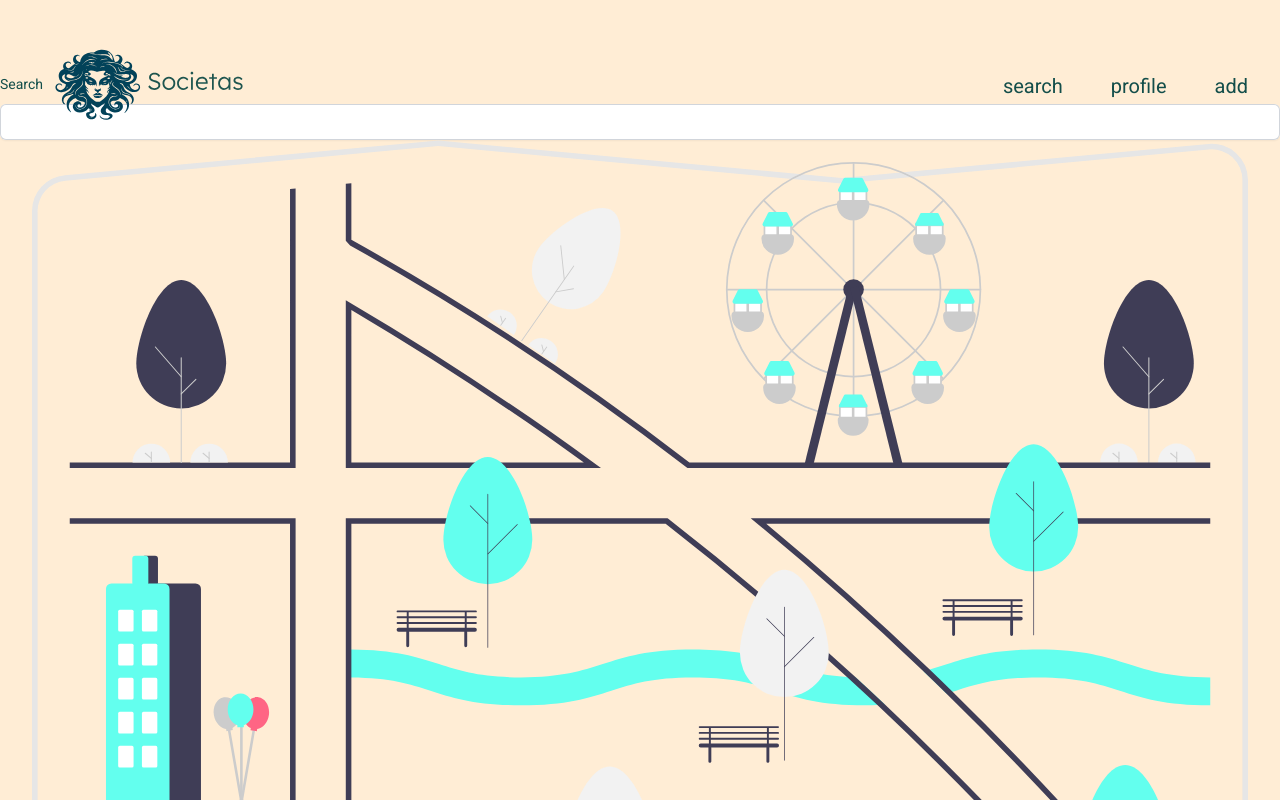
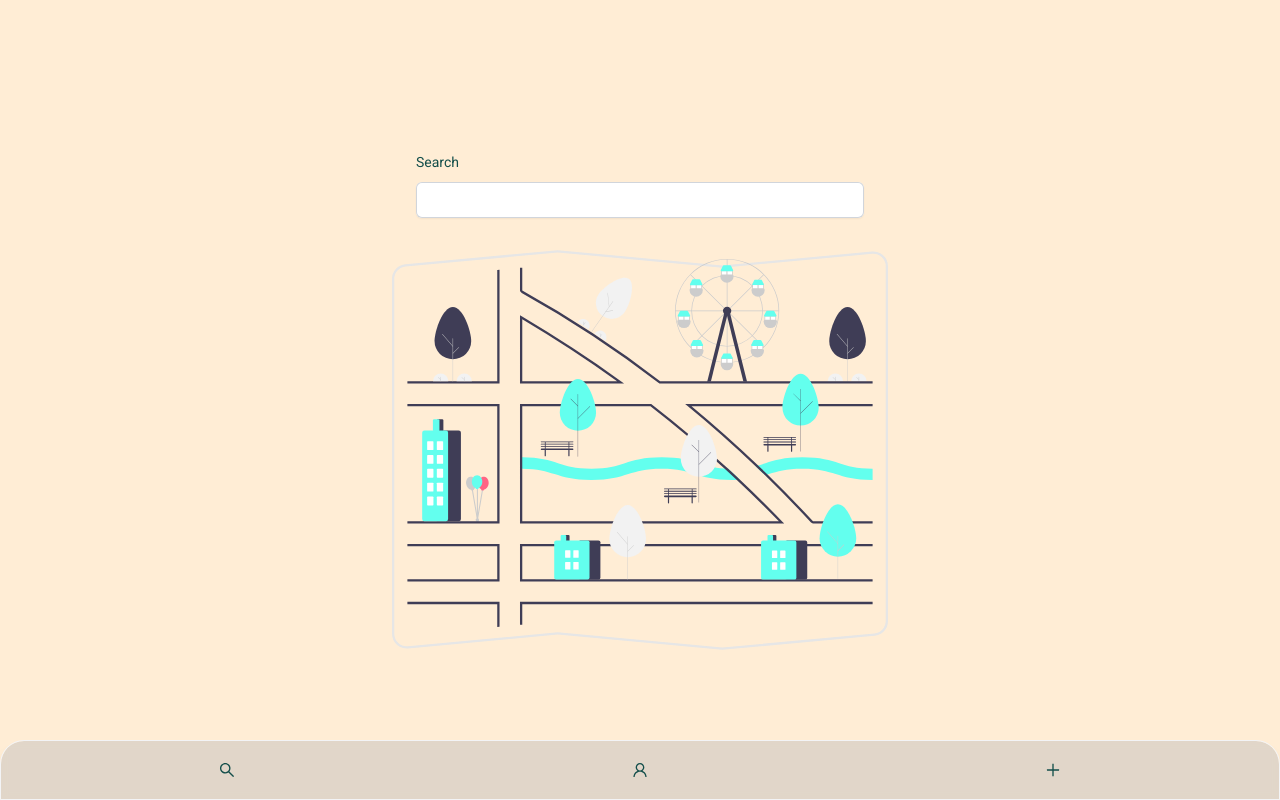
Before and after one commit to hopeVaughn/p2p, a React (Vite) app in the folder apps/client/: page / in a window 1280 px wide. Shown: the top 800 px of the page. Built offline with nearby package versions, Linux system fonts and the light colour scheme.

Commit message:
add react-icons and adjust search page

```diff
--- a/apps/client/package.json
+++ b/apps/client/package.json
@@ -15,6 +15,7 @@
     "postcss-nesting": "^12.0.0",
     "react": "^18.2.0",
     "react-dom": "^18.2.0",
+    "react-icons": "^4.10.1",
     "react-router-dom": "^6.14.2"
   },
   "devDependencies": {
--- a/apps/client/src/App.tsx
+++ b/apps/client/src/App.tsx
@@ -3,6 +3,7 @@ import Register from "./Pages/Register";
 import Error from "./Pages/Error";
 import PageNotFound from "./Pages/PageNotFound";
 import Search from "./Pages/Protected_Routes/Search";
+import MobileNavbar from "./Global_Components/MobileNavbar";
 function App() {
 
   return (
@@ -12,6 +13,7 @@ function App() {
       {/* <Error /> */}
       {/* <PageNotFound /> */}
       <Search />
+      {/* <MobileNavbar /> */}
     </>
   );
 }
--- a/apps/client/src/Global_Components/MobileNavbar.tsx
+++ b/apps/client/src/Global_Components/MobileNavbar.tsx
@@ -0,0 +1,26 @@
+import React from 'react'
+import { AiOutlineUser, AiOutlineSearch, AiOutlinePlus } from 'react-icons/ai'
+
+const MobileNavbar: React.FC = () => {
+  return (
+    <nav className="fixed bottom-0 flex justify-between items-center p-5 bg-gray-400 rounded-tl-3xl rounded-tr-3xl bg-clip-padding backdrop-filter backdrop-blur-sm bg-opacity-30 border border-gray-100 shadow-lg w-full">
+      <div className="w-1/3 flex justify-center">
+        <a href="#">
+          <AiOutlineSearch className="text-lg text-teal-900 hover:text-teal-500" />
+        </a>
+      </div>
+      <div className="w-1/3 flex justify-center">
+        <a href="#">
+          <AiOutlineUser className="text-lg text-teal-900 hover:text-teal-500" />
+        </a>
+      </div>
+      <div className="w-1/3 flex justify-center">
+        <a href="#">
+          <AiOutlinePlus className="text-lg text-teal-900 hover:text-teal-500" />
+        </a>
+      </div>
+    </nav>
+  )
+}
+
+export default MobileNavbar
--- a/apps/client/src/Pages/Protected_Routes/Search.tsx
+++ b/apps/client/src/Pages/Protected_Routes/Search.tsx
@@ -1,45 +1,24 @@
-import React, { useState, useEffect, useRef } from 'react'
-import Navbar from '../../Global_Components/Navbar'
-import Sidebar from '../../Global_Components/Sidebar'
+import React from 'react'
 import FormRow from '../../Global_Components/FormRow'
 import { tourist_map } from '../../assets'
-import Footer from '../../Global_Components/Footer'
-import { user_navigation } from '../../utils/linkData'
+import MobileNavbar from '../../Global_Components/MobileNavbar'
 
 const Search: React.FC = () => {
-  const [mobileMenuOpen, setMobileMenuOpen] = useState<boolean>(false)
-  const [scrolled, setScrolled] = useState<boolean>(false);
-  const [navbarHeight, setNavbarHeight] = useState(0);
-  const navbarRef = useRef<HTMLDivElement>(null);
-
-  useEffect(() => {
-    setNavbarHeight(navbarRef.current?.offsetHeight || 0);
-    const handleScroll = () => {
-      setScrolled(window.scrollY > 0);
-    };
-    window.addEventListener('scroll', handleScroll);
-    return () => {
-      window.removeEventListener('scroll', handleScroll);
-    };
-  }, []);
+  const [mobileMenuOpen, setMobileMenuOpen] = React.useState<boolean>(false)
 
   return (
-    <main className='relative bg-orange-100 min-h-screen flex flex-col'>
-      <header ref={navbarRef} className="fixed inset-x-0 top-0 z-50">
-        <Navbar navigation={user_navigation} mobileMenuOpen={mobileMenuOpen} setMobileMenuOpen={setMobileMenuOpen} scrolled={scrolled} navbarHeight={navbarHeight} buttons={false} />
-        <Sidebar navigation={user_navigation} mobileMenuOpen={mobileMenuOpen} setMobileMenuOpen={setMobileMenuOpen} buttons={false} />
-      </header>
-      <section className="flex-grow" style={{ paddingTop: navbarHeight }}>
-        <form action="">
+    <main className='relative bg-orange-100 min-h-screen flex flex-col items-center justify-between'>
+      <section className="flex-grow flex flex-col items-center justify-center px-6 py-10">
+        <form className="w-full max-w-md" action="">
           <FormRow labelText='Search' id='search' name='search' type='text' />
         </form>
-        <div className="mx-auto max-w-7xl sm:px-6 lg:px-8">
-          <div>
-            <img src={tourist_map} alt="" className="w-full object-cover" />
-          </div>
+        <div className="w-full max-w-7xl sm:px-6 lg:px-8">
+          <img src={tourist_map} alt="tourist_map" className="w-full object-cover max-h-[50vh] mt-8" />
         </div>
       </section>
-      <Footer />
+      <footer className="w-full">
+        <MobileNavbar />
+      </footer>
     </main>
   )
 }
```
Also changed, not shown: 1 other file (tests, documents, lock files or other folders).
